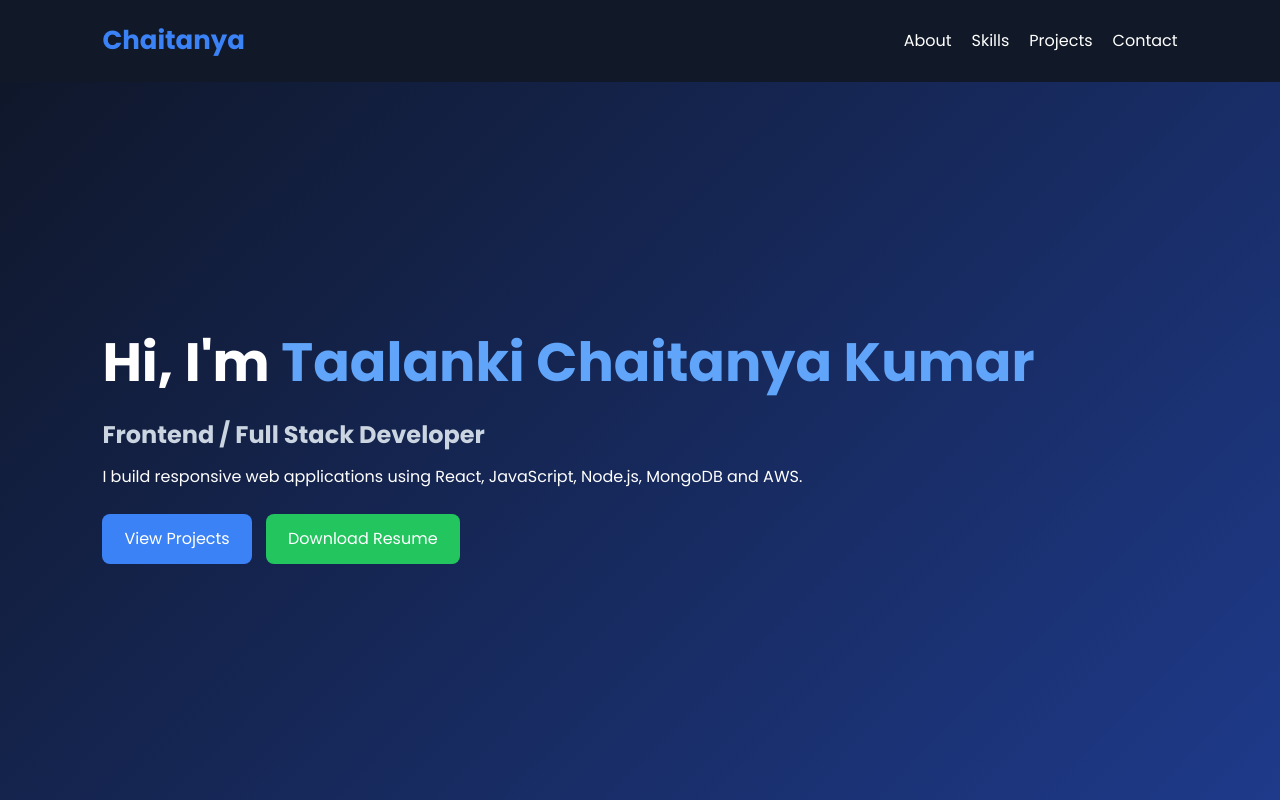
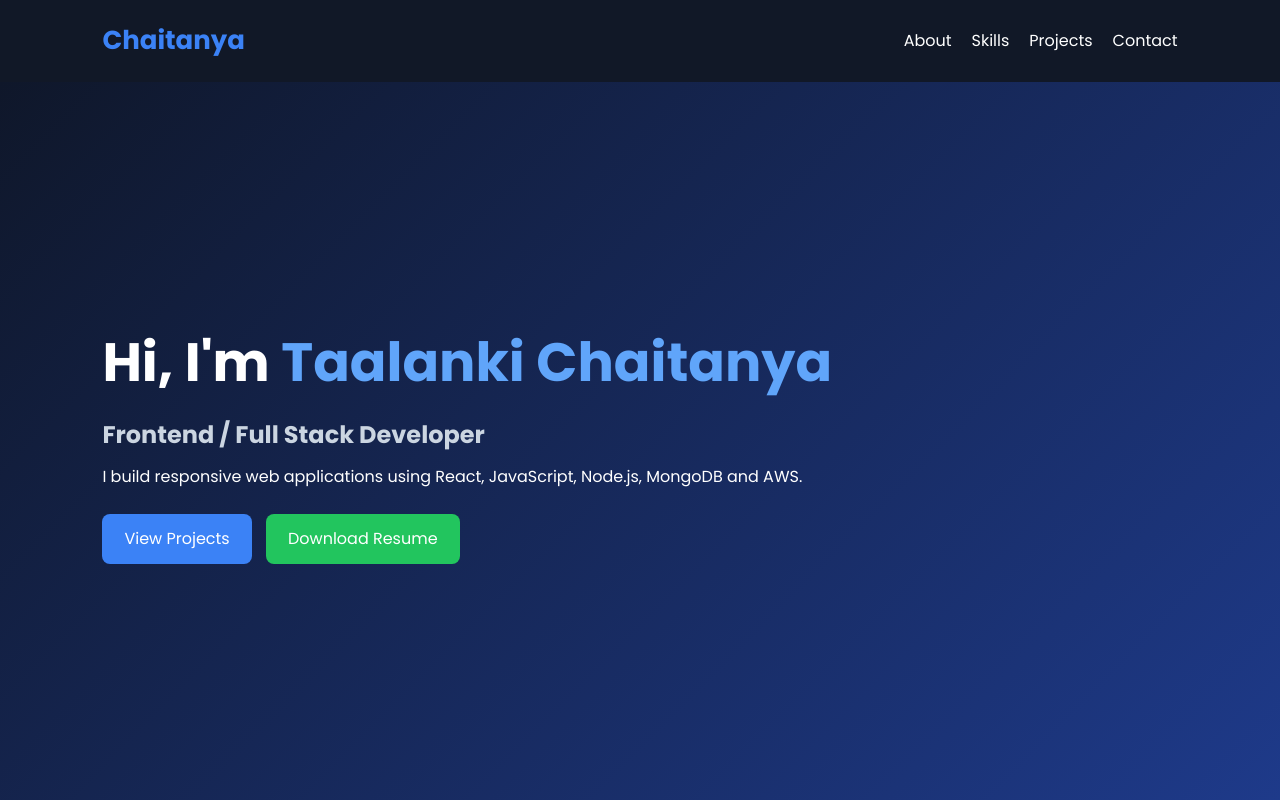
Before and after one commit to chaitanya841/Myport, a plain HTML site: page index.html in a window 1280 px wide. Shown: the top 800 px of the page. Drawn offline with Linux system fonts and the light colour scheme.

Commit message:
Update index.html

```diff
--- a/index.html
+++ b/index.html
@@ -23,7 +23,7 @@
 
 <header class="hero">
 <div>
-<h1>Hi, I'm <span>Taalanki Chaitanya Kumar</span></h1>
+<h1>Hi, I'm <span>Taalanki Chaitanya</span></h1>
 <h2>Frontend / Full Stack Developer</h2>
 <p>I build responsive web applications using React, JavaScript, Node.js, MongoDB and AWS.</p>
 <div class="buttons">
```
